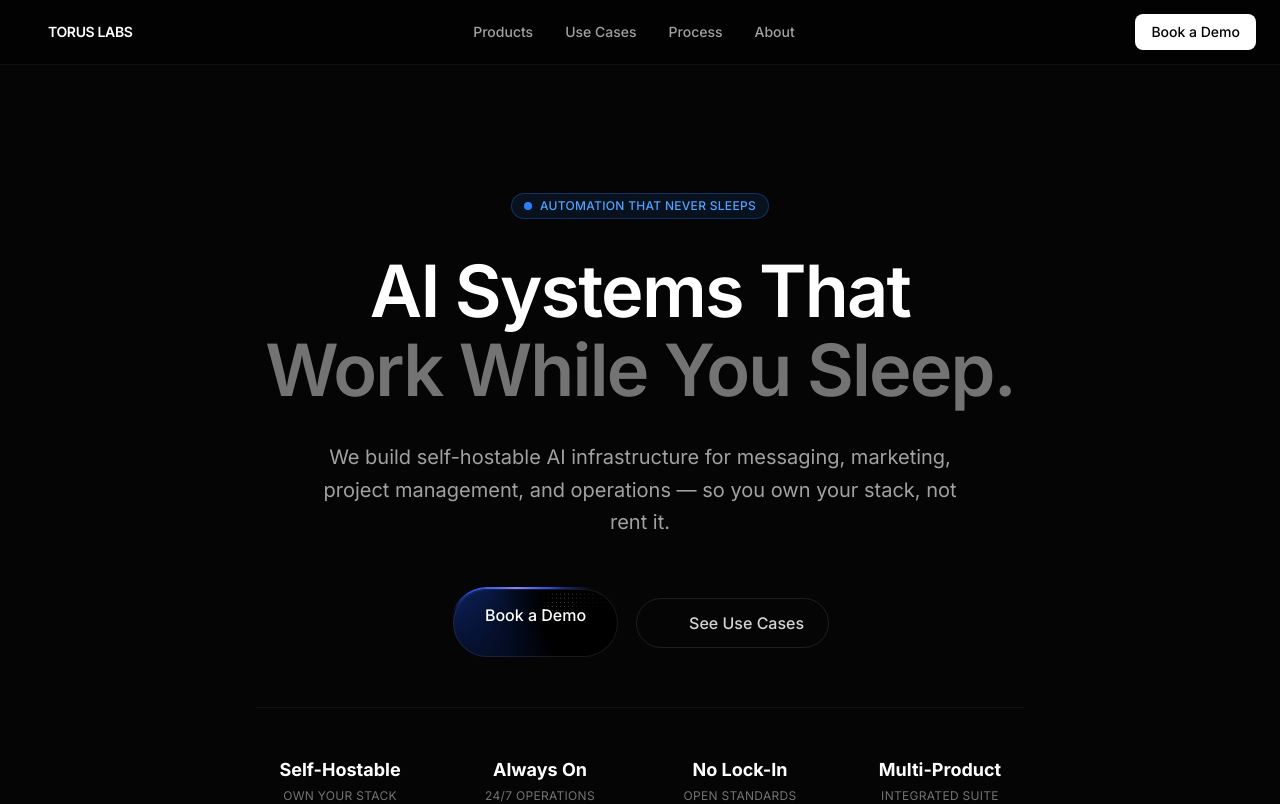
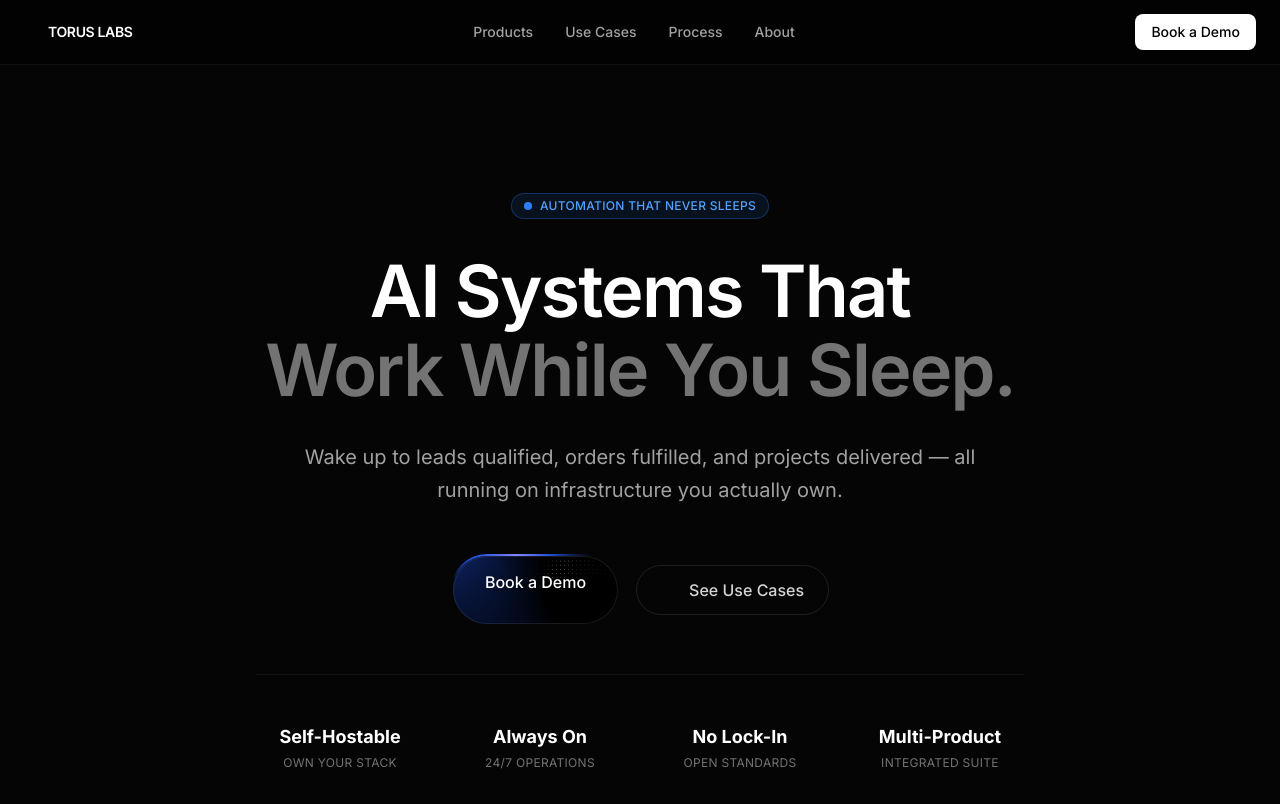
Before and after one commit to timonjagi/ai-automation, a Next.js app: page / in a window 1280 px wide. Shown: the top 804 px of the page. Built offline with nearby package versions, Linux system fonts and the light colour scheme; some icons are missing.

Commit message:
feat: update Hero subtitle to match sleep theme
- Change subtitle to reference waking up and concrete outcomes
- Better flow with Work While You Sleep headline

```diff
--- a/app/components/Hero.tsx
+++ b/app/components/Hero.tsx
@@ -28,7 +28,7 @@ export default function Hero({ onOpenDemo }: HeroProps) {
 
         {/* Subtitle */}
         <p className="text-lg md:text-xl text-neutral-400 max-w-2xl mx-auto leading-relaxed">
-          We build self-hostable AI infrastructure for messaging, marketing, project management, and operations — so you own your stack, not rent it.
+          Wake up to leads qualified, orders fulfilled, and projects delivered — all running on infrastructure you actually own.
         </p>
 
         {/* CTAs */}
```
